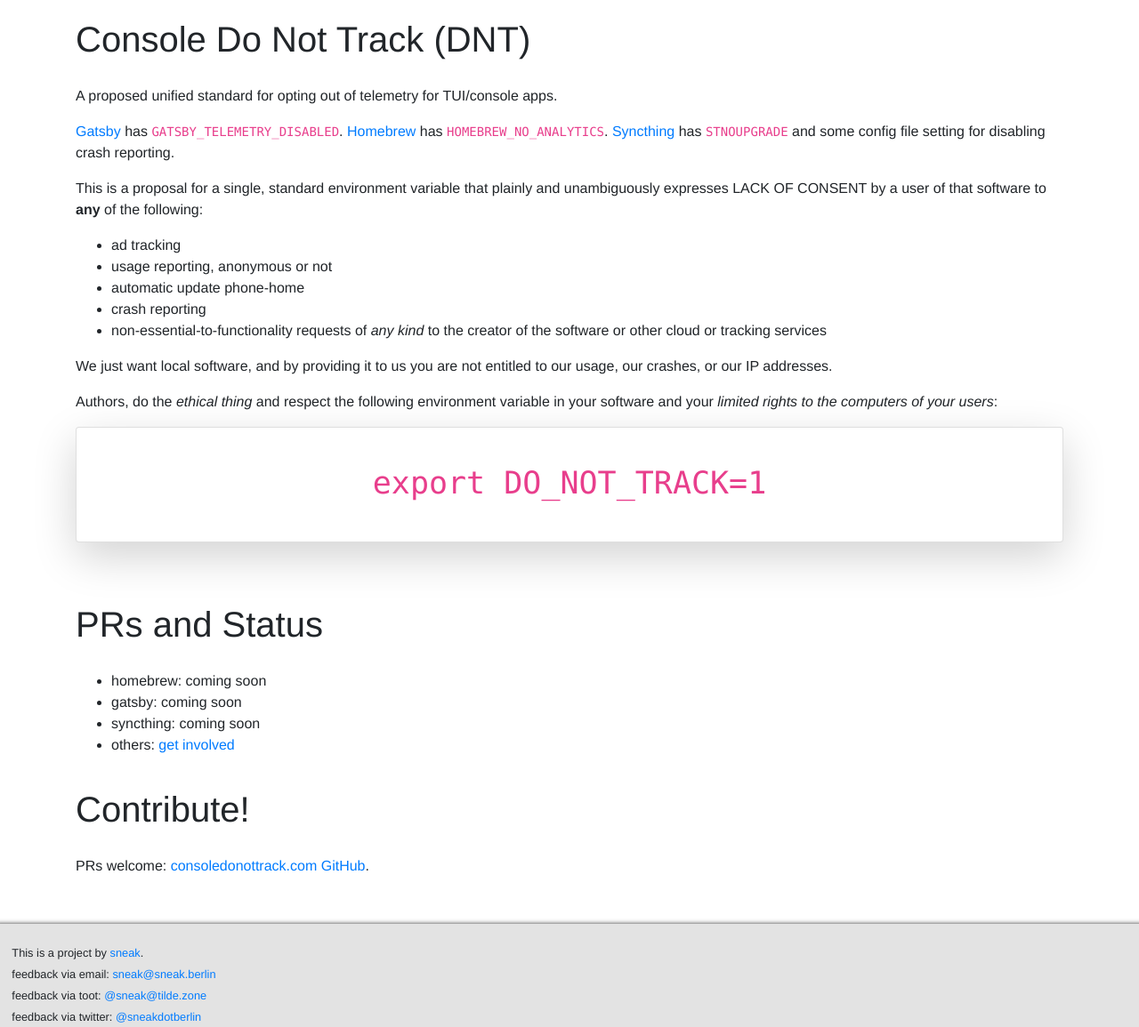
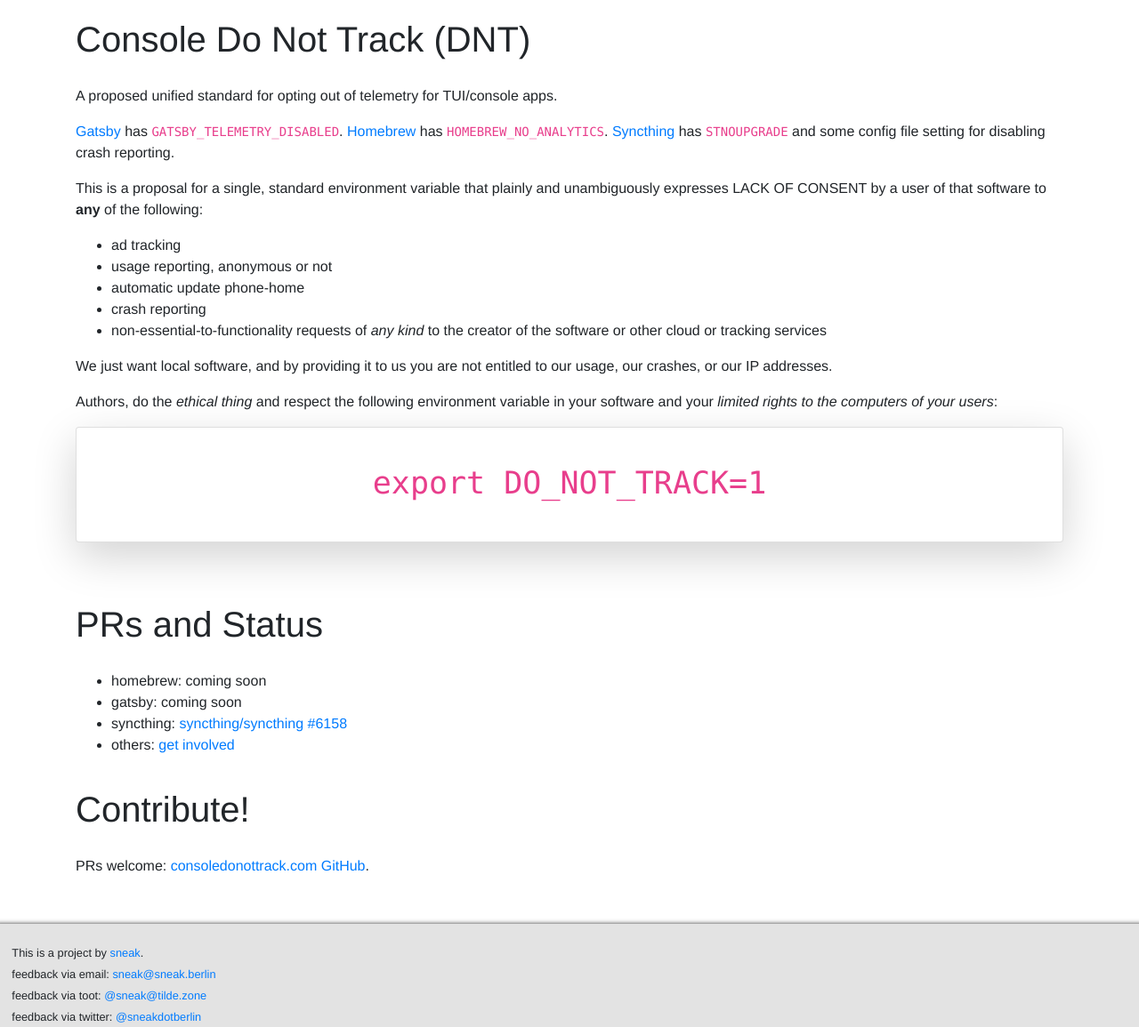
Before and after one commit to muescha/consoledonottrack.com, a Jekyll site: the page built from index.markdown, in a window 1280 px wide. Shown: the whole page at 89% size. Built offline with Jekyll 4.4.1, drawn with Linux system fonts in a browser that asks for light colours; our own code applies the rules of GitHub Pages for plain Markdown files.

Commit message:
update with syncthing PR id

```diff
--- a/index.markdown
+++ b/index.markdown
@@ -40,7 +40,8 @@
 
 * homebrew: coming soon
 * gatsby: coming soon
-* syncthing: coming soon
+* syncthing: [syncthing/syncthing
+  #6158](https://github.com/syncthing/syncthing/pull/6158)
 * others: [get
   involved](https://github.com/sneak/consoledonottrack.com/pulls)
 
```
